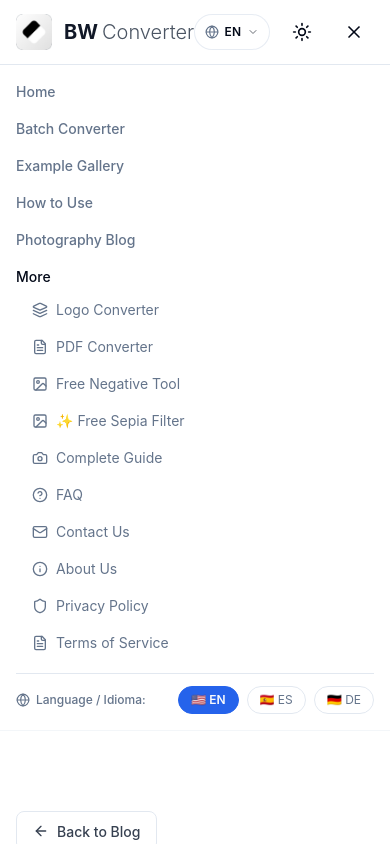
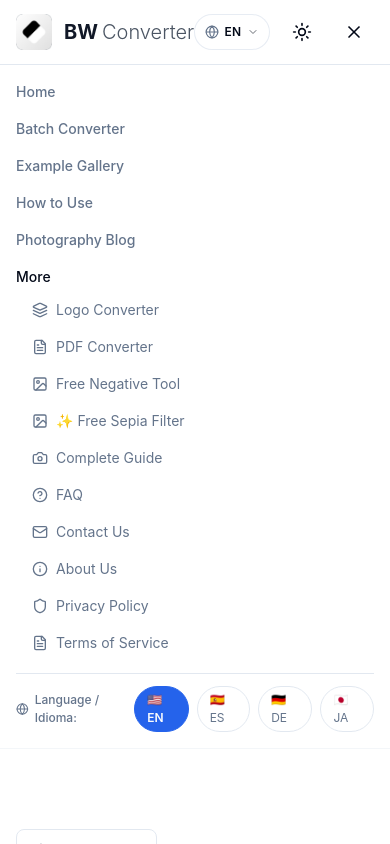
Before and after one commit to xiwuxu93/black-and-white-nextjs, a Next.js app: page /en/blog/how-to-make-photo-black-and-white in a window 390 px wide. Both pictures are taken after a click on the button 354 px from the left and 32 px from the top of the page. Shown: the top 844 px of the page. Built offline with nearby package versions, Linux system fonts and the light colour scheme.

Commit message:
feat(i18n): add Japanese (ja) option to header language selector

```diff
--- a/src/components/layout/header.tsx
+++ b/src/components/layout/header.tsx
@@ -43,7 +43,7 @@
   const getTargetLocaleUrl = (targetLocale: string) => {
     if (!pathname) return `/${targetLocale}/`
     const segments = pathname.split('/')
-    if (segments[1] === 'en' || segments[1] === 'es' || segments[1] === 'de') {
+    if (segments[1] === 'en' || segments[1] === 'es' || segments[1] === 'de' || segments[1] === 'ja') {
       segments[1] = targetLocale
       return segments.join('/') || `/${targetLocale}/`
     }
@@ -188,6 +188,16 @@
               >
                 <span className="mr-2">🇩🇪</span> Deutsch (DE)
               </Link>
+              <Link
+                href={getTargetLocaleUrl('ja')}
+                className={`flex items-center px-3 py-2 text-xs font-medium transition-colors ${
+                  currentLocale === 'ja'
+                    ? 'bg-accent/80 font-bold text-foreground'
+                    : 'text-muted-foreground hover:bg-accent/50 hover:text-foreground'
+                }`}
+              >
+                <span className="mr-2">🇯🇵</span> 日本語 (JA)
+              </Link>
             </div>
           </div>
 
@@ -303,6 +313,17 @@
                 >
                   🇩🇪 DE
                 </Link>
+                <Link
+                  href={getTargetLocaleUrl('ja')}
+                  className={`px-3 py-1 text-xs rounded-full border transition-colors ${
+                    currentLocale === 'ja'
+                      ? 'bg-primary text-primary-foreground font-semibold border-primary'
+                      : 'border-border text-muted-foreground hover:text-foreground'
+                  }`}
+                  onClick={() => setIsMenuOpen(false)}
+                >
+                  🇯🇵 JA
+                </Link>
               </div>
             </div>
           </div>
```
